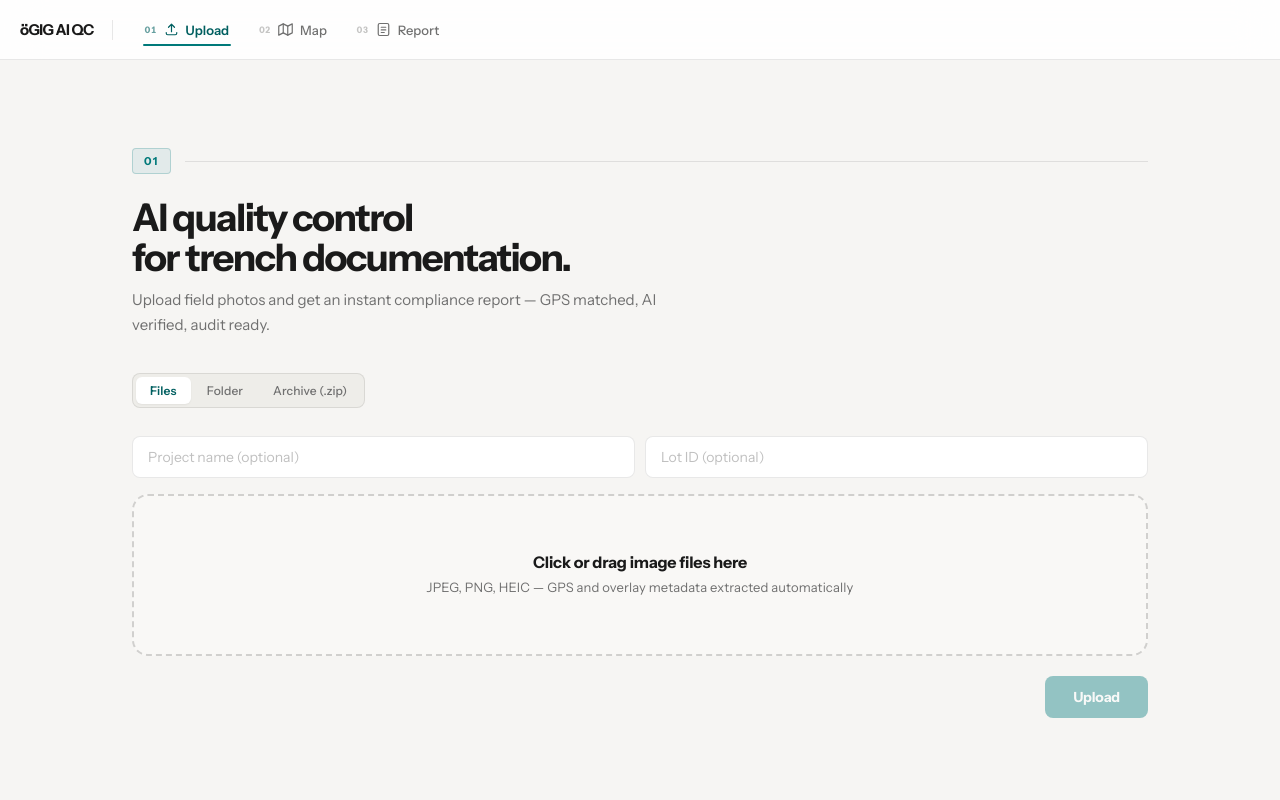
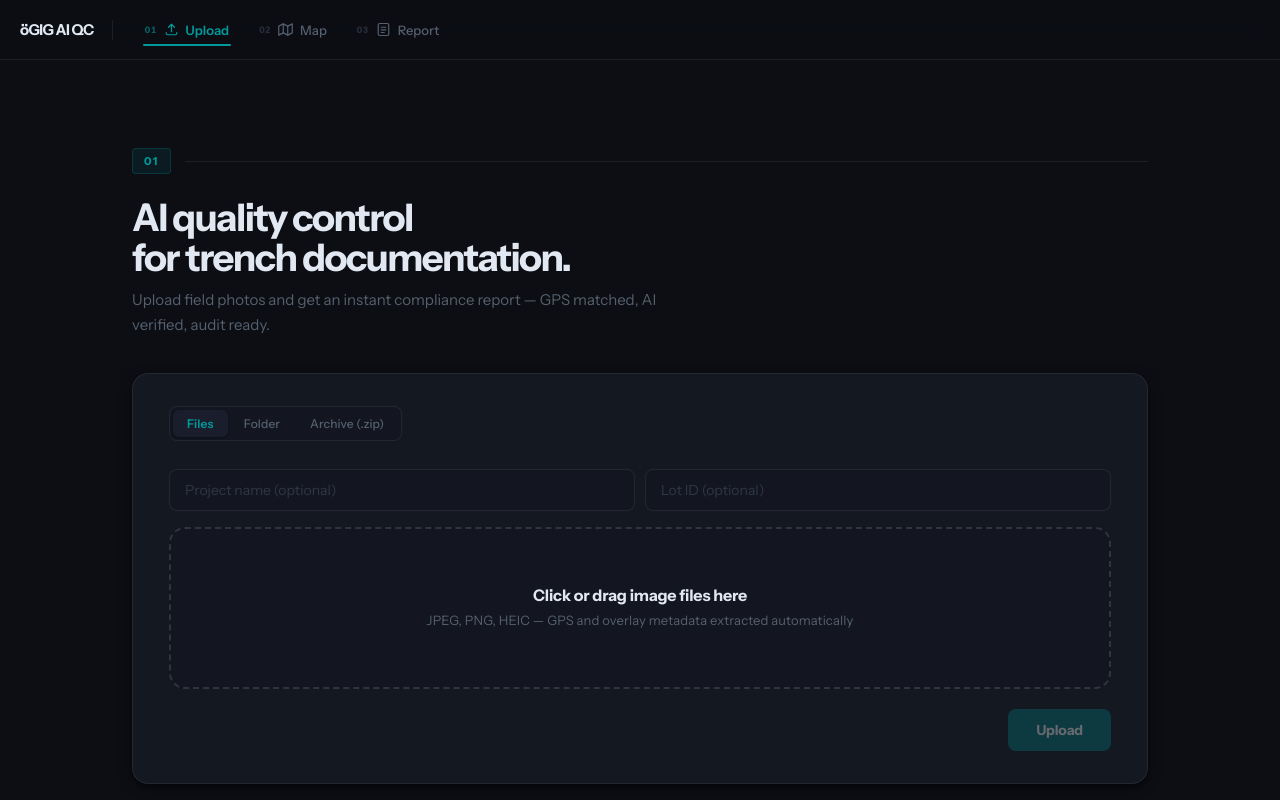
Before and after one commit to TuralDadash/QC_TRENCH, a Next.js app: page / in a window 1280 px wide. Built offline with nearby package versions, Linux system fonts and the light colour scheme.

Commit message:
feat: dark mode + category-colored map markers with legend

```diff
--- a/src/app/globals.css
+++ b/src/app/globals.css
@@ -1,55 +1,55 @@
 @import "leaflet/dist/leaflet.css";
 
 :root {
-  --bg:               #f6f5f3;
-  --bg-alt:           #eeede9;
-  --surface:          #ffffff;
-  --surface-2:        #f9f8f6;
-  --glass:            rgba(255, 255, 255, 0.90);
-  --glass-border:     rgba(0, 0, 0, 0.07);
-  --border:           rgba(0, 0, 0, 0.09);
-  --border-strong:    rgba(0, 0, 0, 0.16);
-
-  --text:             #1a1a1a;
-  --text-secondary:   #3a3a3a;
-  --text-muted:       #707070;
-  --text-dim:         #c0c0c0;
+  --bg:               #0c0e14;
+  --bg-alt:           #131620;
+  --surface:          #141821;
+  --surface-2:        #1a1e2c;
+  --glass:            rgba(18, 22, 33, 0.94);
+  --glass-border:     rgba(255, 255, 255, 0.07);
+  --border:           rgba(255, 255, 255, 0.07);
+  --border-strong:    rgba(255, 255, 255, 0.13);
+
+  --text:             #e2e8f2;
+  --text-secondary:   #94a3b8;
+  --text-muted:       #55606e;
+  --text-dim:         #2d3748;
 
   --accent:           #00797a;
   --accent-dark:      #005f60;
   --accent-light:     #009a9b;
-  --accent-glow:      rgba(0, 121, 122, 0.16);
-  --link:             #00797a;
-  --link-hover:       #005f60;
-
-  --ok:               #356b35;
-  --ok-dark:          #2a5429;
-  --ok-bg:            #f0f7f0;
-  --ok-border:        rgba(53, 107, 53, 0.22);
-
-  --warn:             #a06020;
-  --warn-badge:       #a06020;
-  --warn-bg:          #fdf6ed;
-  --warn-border:      rgba(160, 96, 32, 0.22);
-
-  --err:              #c01f1f;
-  --err-bg:           #fdf0f0;
-  --err-border:       rgba(192, 31, 31, 0.22);
-
-  --cat4:             #6b3a8a;
-  --cat4-bg:          #f7f2fc;
-  --cat4-border:      rgba(107, 58, 138, 0.20);
-
-  --gps:              #356b35;
+  --accent-glow:      rgba(0, 121, 122, 0.28);
+  --link:             #009a9b;
+  --link-hover:       #00b4b5;
+
+  --ok:               #22c55e;
+  --ok-dark:          #16a34a;
+  --ok-bg:            rgba(34, 197, 94, 0.1);
+  --ok-border:        rgba(34, 197, 94, 0.2);
+
+  --warn:             #f59e0b;
+  --warn-badge:       #f59e0b;
+  --warn-bg:          rgba(245, 158, 11, 0.1);
+  --warn-border:      rgba(245, 158, 11, 0.2);
+
+  --err:              #ef4444;
+  --err-bg:           rgba(239, 68, 68, 0.1);
+  --err-border:       rgba(239, 68, 68, 0.2);
+
+  --cat4:             #a855f7;
+  --cat4-bg:          rgba(168, 85, 247, 0.1);
+  --cat4-border:      rgba(168, 85, 247, 0.2);
+
+  --gps:              #22c55e;
 
   --topnav-height:    60px;
-  --topnav-bg:        rgba(255, 255, 255, 0.88);
-  --topnav-border:    rgba(0, 0, 0, 0.09);
-
-  --shadow-xs:        0 1px 2px rgba(0, 0, 0, 0.05);
-  --shadow-sm:        0 1px 3px rgba(0, 0, 0, 0.07), 0 1px 2px rgba(0, 0, 0, 0.04);
-  --shadow-md:        0 4px 12px rgba(0, 0, 0, 0.07), 0 2px 4px rgba(0, 0, 0, 0.04);
-  --shadow-lg:        0 12px 32px rgba(0, 0, 0, 0.09), 0 4px 8px rgba(0, 0, 0, 0.04);
+  --topnav-bg:        rgba(12, 14, 20, 0.92);
+  --topnav-border:    rgba(255, 255, 255, 0.07);
+
+  --shadow-xs:        0 1px 2px rgba(0, 0, 0, 0.4);
+  --shadow-sm:        0 1px 3px rgba(0, 0, 0, 0.45), 0 1px 2px rgba(0, 0, 0, 0.3);
+  --shadow-md:        0 4px 12px rgba(0, 0, 0, 0.5), 0 2px 4px rgba(0, 0, 0, 0.3);
+  --shadow-lg:        0 12px 32px rgba(0, 0, 0, 0.6), 0 4px 8px rgba(0, 0, 0, 0.35);
 
   --radius-sm:        4px;
   --radius-md:        8px;
@@ -85,8 +85,8 @@ a:hover { color: var(--link-hover); }
 
 ::-webkit-scrollbar { width: 4px; height: 4px; }
 ::-webkit-scrollbar-track { background: transparent; }
-::-webkit-scrollbar-thumb { background: rgba(0, 0, 0, 0.14); border-radius: 2px; }
-::-webkit-scrollbar-thumb:hover { background: rgba(0, 0, 0, 0.22); }
+::-webkit-scrollbar-thumb { background: rgba(255, 255, 255, 0.12); border-radius: 2px; }
+::-webkit-scrollbar-thumb:hover { background: rgba(255, 255, 255, 0.22); }
 
 .shell {
   display: flex;
@@ -108,7 +108,7 @@ main {
 
 .flow-section {
   padding: 80px 0 96px;
-  border-top: 2px solid var(--border);
+  border-top: 1px solid var(--border);
 }
 
 .flow-section:first-child {
@@ -133,9 +133,9 @@ main {
   font-size: 11px;
   font-weight: 800;
   letter-spacing: 0.14em;
-  color: var(--accent);
-  background: rgba(0, 121, 122, 0.08);
-  border: 1px solid rgba(0, 121, 122, 0.22);
+  color: var(--accent-light);
+  background: rgba(0, 154, 155, 0.1);
+  border: 1px solid rgba(0, 154, 155, 0.22);
   padding: 5px 11px;
   border-radius: var(--radius-sm);
   white-space: nowrap;
@@ -153,7 +153,7 @@ main {
   margin: 24px 32px 0;
   border-radius: var(--radius-xl);
   overflow: hidden;
-  box-shadow: 0 20px 60px rgba(0, 0, 0, 0.12), 0 4px 16px rgba(0, 0, 0, 0.06);
+  box-shadow: 0 24px 64px rgba(0, 0, 0, 0.6), 0 4px 16px rgba(0, 0, 0, 0.4);
 }
 
 @keyframes flow-reveal-in {
@@ -165,7 +165,6 @@ main {
   animation: flow-reveal-in 0.8s var(--ease-out-soft) both;
 }
 
-/* ── Top navigation ──────────────────────── */
 .topnav {
   height: var(--topnav-height);
   flex-shrink: 0;
@@ -240,19 +239,19 @@ main {
   right: 12px;
   height: 2px;
   border-radius: 2px;
-  background: var(--accent);
+  background: var(--accent-light);
   opacity: 0;
   transform: scaleX(0);
   transition: opacity 0.18s, transform 0.18s var(--ease-out-soft);
 }
 
 .topnav-item:hover {
-  background: rgba(0, 0, 0, 0.04);
+  background: rgba(255, 255, 255, 0.05);
   color: var(--text);
 }
 
 .topnav-item.active {
-  color: var(--accent-dark);
+  color: var(--accent-light);
   font-weight: 600;
 }
 
@@ -294,7 +293,6 @@ main {
   flex-shrink: 0;
 }
 
-/* ── Map page ────────────────────────────── */
 .map-page, .map-wrapper {
   position: relative;
   height: 100%;
@@ -304,10 +302,9 @@ main {
 .leaflet-container {
   height: 100%;
   width: 100%;
-  background: #e8e6e0;
-}
-
-/* KPI strip over map */
+  background: #181e2c;
+}
+
 .map-kpi-strip {
   position: absolute;
   top: 14px;
@@ -415,7 +412,6 @@ main {
   flex-shrink: 0;
 }
 
-/* Photo panel */
 .photo-panel {
   position: absolute;
   bottom: 20px;
@@ -490,19 +486,18 @@ main {
   gap: 10px;
   padding: 8px 14px;
   cursor: pointer;
-  transition:
-    background 0.15s var(--ease-out-soft);
+  transition: background 0.15s var(--ease-out-soft);
   border-left: 2px solid transparent;
 }
 
-.photo-panel-item:hover { background: rgba(0, 0, 0, 0.03); }
+.photo-panel-item:hover { background: rgba(255, 255, 255, 0.04); }
 
 .photo-panel-item.selected {
-  background: rgba(13, 148, 136, 0.06);
+  background: rgba(0, 121, 122, 0.1);
   border-left-color: var(--accent);
 }
 
-.photo-panel-item.has-gps { border-left-color: rgba(22, 163, 74, 0.3); }
+.photo-panel-item.has-gps { border-left-color: rgba(34, 197, 94, 0.3); }
 .photo-panel-item.has-gps.selected { border-left-color: var(--accent); }
 
 .photo-panel-thumb {
@@ -545,10 +540,45 @@ main {
   margin-top: 2px;
 }
 
-/* Leaflet popups – light */
+.map-legend {
+  position: absolute;
+  bottom: 40px;
+  left: 14px;
+  z-index: 1000;
+  background: var(--glass);
+  border: 1px solid var(--glass-border);
+  border-radius: var(--radius-md);
+  backdrop-filter: blur(16px);
+  -webkit-backdrop-filter: blur(16px);
+  padding: 8px 12px;
+  display: flex;
+  flex-direction: column;
+  gap: 5px;
+  box-shadow: var(--shadow-sm);
+  pointer-events: none;
+}
+
+.map-legend-item {
+  display: flex;
+  align-items: center;
+  gap: 7px;
+  font-size: 10px;
+  font-weight: 600;
+  color: var(--text-secondary);
+  white-space: nowrap;
+  letter-spacing: 0.02em;
+}
+
+.map-legend-dot {
+  width: 9px;
+  height: 9px;
+  border-radius: 50%;
+  flex-shrink: 0;
+}
+
 .leaflet-popup-content-wrapper {
   background: var(--surface) !important;
-  border: 1px solid var(--border) !important;
+  border: 1px solid var(--border-strong) !important;
   border-radius: var(--radius-lg) !important;
   box-shadow: var(--shadow-lg) !important;
   padding: 0 !important;
@@ -593,7 +623,6 @@ main {
   line-height: 1.6;
 }
 
-/* ── Badges / pills ──────────────────────── */
 .ppbadge {
   font-size: 10px;
   font-weight: 600;
@@ -610,7 +639,6 @@ main {
 .ppbadge.no-gps { color: var(--warn); border-color: var(--warn-border); background: var(--warn-bg); }
 .ppbadge.neutral { color: var(--text-muted); border-color: var(--border); background: var(--surface-2); }
 
-/* Category badges */
 .cat-badge {
   display: inline-flex;
   align-items: center;
@@ -629,7 +657,6 @@ main {
 .cat-badge.cat3 { color: var(--err);  border-color: var(--err-border);  background: var(--err-bg); }
 .cat-badge.cat4 { color: var(--cat4); border-color: var(--cat4-border); background: var(--cat4-bg); }
 
-/* ── Empty / loading states ──────────────── */
 .empty {
   display: flex;
   align-items: center;
@@ -665,9 +692,8 @@ main {
   color: var(--text-muted);
 }
 
-.empty-text a { color: var(--accent); }
-
-/* ── Page content areas ──────────────────── */
+.empty-text a { color: var(--accent-light); }
+
 .page-bg {
   height: 100%;
   overflow-y: auto;
@@ -708,7 +734,14 @@ main {
   max-width: 560px;
 }
 
-/* ── Segmented control ───────────────────── */
+.upload-form-card {
+  background: var(--surface);
+  border: 1px solid var(--border);
+  border-radius: var(--radius-xl);
+  padding: 32px 36px;
+  box-shadow: var(--shadow-md);
+}
+
 .seg {
   display: inline-flex;
   background: var(--bg-alt);
@@ -737,18 +770,17 @@ main {
 }
 
 .seg-btn.active {
-  background: var(--surface);
-  color: var(--accent-dark);
+  background: var(--surface-2);
+  color: var(--accent-light);
   box-shadow: var(--shadow-xs);
   font-weight: 600;
 }
 
 .seg-btn:hover:not(.active) {
-  background: rgba(0, 0, 0, 0.04);
-  color: var(--text);
-}
-
-/* ── Form fields ─────────────────────────── */
+  background: rgba(255, 255, 255, 0.05);
+  color: var(--text);
+}
+
 .field-row {
   display: flex;
   gap: 10px;
@@ -758,7 +790,7 @@ main {
 .field-row input {
   flex: 1;
   padding: 11px 15px;
-  background: var(--surface);
+  background: var(--bg-alt);
   border: 1px solid var(--border);
   border-radius: var(--radius-md);
   color: var(--text);
@@ -775,7 +807,6 @@ main {
 
 .field-row input::placeholder { color: var(--text-dim); }
 
-/* ── Upload phase indicator ──────────────── */
 .upload-phases {
   display: flex;
   align-items: center;
@@ -813,7 +844,6 @@ main {
   color: var(--ok);
 }
 
-/* ── Dropzone ────────────────────────────── */
 .dropzone {
   border: 2px dashed var(--border-strong);
   border-radius: var(--radius-xl);
@@ -826,7 +856,7 @@ main {
     color 0.2s var(--ease-out-soft);
   font-size: 13px;
   color: var(--text-muted);
-  background: var(--surface-2);
+  background: var(--bg-alt);
   letter-spacing: 0.01em;
 }
 
@@ -835,14 +865,13 @@ main {
 
 .dropzone:hover,
 .dropzone.dragover {
-  border-color: var(--accent);
-  background: rgba(13, 148, 136, 0.04);
-  color: var(--text);
-}
-
-.dropzone.disabled { opacity: 0.45; cursor: not-allowed; }
-
-/* ── Action row / progress ───────────────── */
+  border-color: var(--accent-light);
+  background: rgba(0, 121, 122, 0.08);
+  color: var(--text);
+}
+
+.dropzone.disabled { opacity: 0.35; cursor: not-allowed; }
+
 .action-row {
   margin-top: 20px;
   display: flex;
@@ -874,7 +903,7 @@ main {
   content: "";
   position: absolute;
   inset: 0;
-  background: linear-gradient(90deg, transparent, rgba(255,255,255,0.4), transparent);
+  background: linear-gradient(90deg, transparent, rgba(255,255,255,0.2), transparent);
   transform: translateX(-100%);
   animation: shimmer 1.4s infinite;
 }
@@ -907,7 +936,6 @@ main {
   margin-top: 2px;
 }
 
-/* ── Buttons ─────────────────────────────── */
 .btn {
   background: var(--accent);
   color: white;
@@ -927,12 +955,12 @@ main {
 }
 
 .btn:hover {
-  background: var(--accent-dark);
-  box-shadow: 0 4px 14px var(--accent-glow);
+  background: var(--accent-light);
+  box-shadow: 0 4px 20px var(--accent-glow);
   transform: translateY(-1px);
 }
 
-.btn:disabled { opacity: 0.4; cursor: not-allowed; box-shadow: none; transform: none; }
+.btn:disabled { opacity: 0.35; cursor: not-allowed; box-shadow: none; transform: none; }
 
 .btn .spinner {
   display: inline-block;
@@ -966,15 +994,15 @@ main {
 }
 
 .btn-ghost:hover { border-color: var(--err); color: var(--err); }
-.btn-ghost:disabled { opacity: 0.4; cursor: not-allowed; }
+.btn-ghost:disabled { opacity: 0.35; cursor: not-allowed; }
 
 .btn-sm {
   padding: 5px 12px;
   font-size: 11px;
   font-weight: 600;
   border-radius: var(--radius-sm);
-  border: 1px solid var(--border);
-  background: var(--surface);
+  border: 1px solid var(--border-strong);
+  background: var(--surface-2);
   color: var(--text-secondary);
   cursor: pointer;
   font-family: inherit;
@@ -984,7 +1012,6 @@ main {
 
 .btn-sm:hover { background: var(--bg-alt); border-color: var(--border-strong); }
 
-/* ── Badge (generic) ─────────────────────── */
 .badge {
   display: inline-block;
   padding: 2px 8px;
@@ -1002,7 +1029,6 @@ main {
 
 .muted { color: var(--text-muted); }
 
-/* ── Summary row ─────────────────────────── */
 .summary {
   display: flex;
   flex-wrap: wrap;
@@ -1023,7 +1049,6 @@ main {
 .summary .warn { color: var(--warn); font-weight: 600; }
 .summary .muted { color: var(--text-muted); }
 
-/* ── Results table ───────────────────────── */
 .results { margin-top: 20px; }
 
 .results table {
@@ -1104,7 +1129,6 @@ main {
 }
 .thumb-btn:hover { opacity: 0.8; }
 
-/* ── Report page ─────────────────────────── */
 .report-header {
   display: flex;
   align-items: flex-start;
@@ -1159,12 +1183,11 @@ main {
   letter-spacing: 0.1em;
 }
 
-.report-kpi-card.ok   .report-kpi-label { color: var(--ok-dark); }
-.report-kpi-card.err  .report-kpi-label { color: var(--err); opacity: 0.7; }
+.report-kpi-card.ok   .report-kpi-label { color: var(--ok);   opacity: 0.7; }
+.report-kpi-card.err  .report-kpi-label { color: var(--err);  opacity: 0.7; }
 .report-kpi-card.warn .report-kpi-label { color: var(--warn); opacity: 0.7; }
 .report-kpi-card.cat4 .report-kpi-label { color: var(--cat4); opacity: 0.7; }
 
-/* Filter chips */
 .filter-chips {
   display: flex;
   gap: 6px;
@@ -1190,7 +1213,7 @@ main {
   white-space: nowrap;
 }
 
-.filter-chip:hover { background: var(--bg-alt); color: var(--text); }
+.filter-chip:hover { background: var(--surface-2); color: var(--text); }
 
 .filter-chip.active {
   background: var(--accent);
@@ -1213,7 +1236,6 @@ main {
   border-color: var(--cat4);
 }
 
-/* Lot cards */
 .lot-card {
   background: var(--surface);
   border: 1px solid var(--border);
@@ -1228,7 +1250,7 @@ main {
 }
 
 .lot-card.has-issues  { border-color: var(--err-border); }
-.lot-card.has-issues:hover { box-shadow: 0 4px 14px rgba(220,38,38,0.08); }
+.lot-card.has-issues:hover { box-shadow: 0 4px 14px rgba(239, 68, 68, 0.12); }
 .lot-card.cat4 { border-color: var(--cat4-border); }
 .lot-card:hover { box-shadow: var(--shadow-md); }
 
@@ -1362,7 +1384,6 @@ main {
 
 .lot-photo-flags { display: flex; gap: 4px; flex-shrink: 0; align-items: flex-start; }
 
-/* Why flagged / next action */
 .why-flagged {
   margin-top: 6px;
   font-size: 11px;
@@ -1418,7 +1439,6 @@ main {
   margin-top: 8px;
 }
 
-/* ── Upload status badge (top nav) ──────────── */
 .upload-header {
   display: flex;
   align-items: flex-start;
@@ -1438,7 +1458,7 @@ main {
   transition: background 0.15s;
 }
 
-.upload-badge:hover { background: rgba(0,0,0,0.05); }
+.upload-badge:hover { background: rgba(255, 255, 255, 0.06); }
 
 .upload-ring {
   position: relative;
@@ -1457,7 +1477,7 @@ main {
   overflow: visible;
 }
 
-.upload-ring-track    { fill: none; stroke: rgba(0,0,0,0.1); stroke-width: 2.5; }
+.upload-ring-track    { fill: none; stroke: rgba(255,255,255,0.1); stroke-width: 2.5; }
 .upload-ring-progress { fill: none; stroke: var(--accent); stroke-width: 2.5; stroke-linecap: round; transition: stroke-dasharray 0.3s ease; }
 .upload-ring.done .upload-ring-progress { stroke: var(--ok); }
 
@@ -1472,20 +1492,19 @@ main {
 }
 
 .upload-ring.indeterminate .upload-ring-track {
-  stroke: rgba(13, 148, 136, 0.3);
+  stroke: rgba(0, 121, 122, 0.35);
   stroke-dasharray: 28 66.25;
   animation: ring-spin 1.2s linear infinite;
 }
 
 @keyframes ring-spin { to { stroke-dashoffset: -94.25; } }
 
-/* ── Modal ───────────────────────────────── */
 .modal-backdrop {
   position: fixed;
   inset: 0;
-  background: rgba(0, 0, 0, 0.5);
-  backdrop-filter: blur(4px);
-  -webkit-backdrop-filter: blur(4px);
+  background: rgba(0, 0, 0, 0.7);
+  backdrop-filter: blur(6px);
+  -webkit-backdrop-filter: blur(6px);
   z-index: 9000;
   display: flex;
   align-items: center;
@@ -1496,7 +1515,7 @@ main {
 .modal-content {
   position: relative;
   background: var(--surface);
-  border: 1px solid var(--border);
+  border: 1px solid var(--border-strong);
   border-radius: var(--radius-xl);
   max-width: 640px;
   width: 100%;
@@ -1509,7 +1528,7 @@ main {
   position: absolute;
   top: 12px;
   right: 12px;
-  background: var(--bg-alt);
+  background: var(--surface-2);
   border: none;
   color: var(--text-muted);
   width: 28px;
@@ -1525,7 +1544,7 @@ main {
   z-index: 1;
 }
 
-.modal-close:hover { background: var(--border); color: var(--text); }
+.modal-close:hover { background: var(--border-strong); color: var(--text); }
 
 .modal-img {
   width: 100%;
@@ -1557,7 +1576,6 @@ main {
   margin-top: 2px;
 }
 
-/* ── Keyframes ───────────────────────────── */
 @keyframes fade-in {
   from { opacity: 0; }
   to   { opacity: 1; }
--- a/src/app/page.tsx
+++ b/src/app/page.tsx
@@ -412,6 +412,10 @@ export default function FlowPage() {
           </div>
           <h1 className="page-title">AI quality control<br />for trench documentation.</h1>
           <p className="subtitle">Upload field photos and get an instant compliance report — GPS matched, AI verified, audit ready.</p>
+        </div>
+
+        <div className="flow-inner">
+          <div className="upload-form-card">
 
           {phase.kind !== "idle" && (
             <div className="upload-phases">
@@ -508,6 +512,10 @@ export default function FlowPage() {
             </button>
           </div>
 
+          </div>
+        </div>
+
+        <div className="flow-inner">
           {uploadedPhotos.length > 0 && (
             <div className="results">
               <div className="summary">
```
Also changed, not shown: src/components/MapView.tsx (+66 -20 lines).
